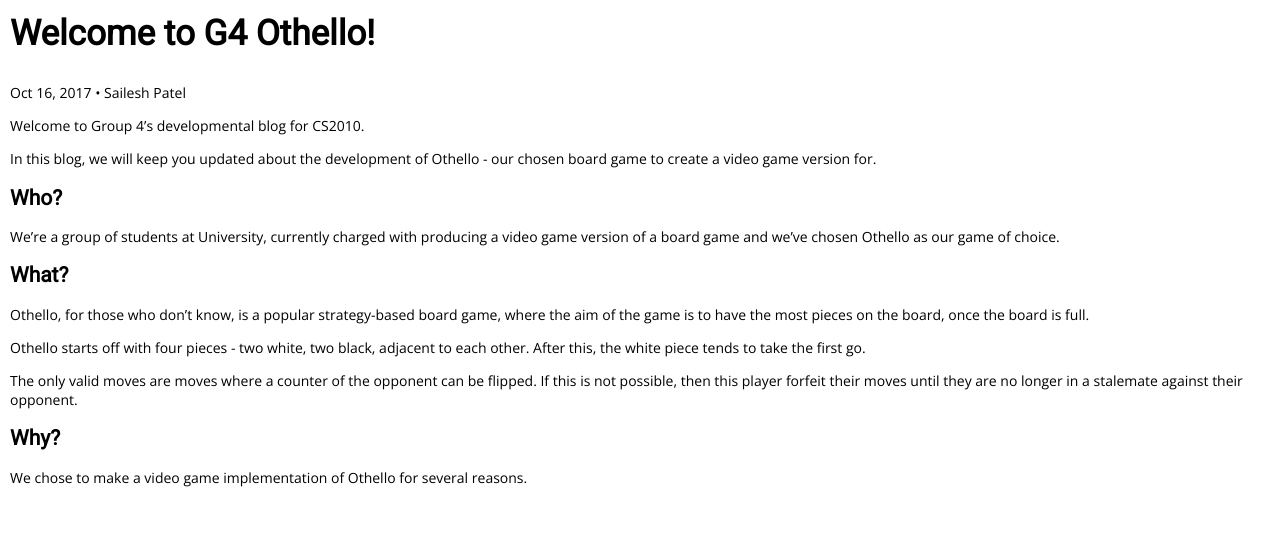
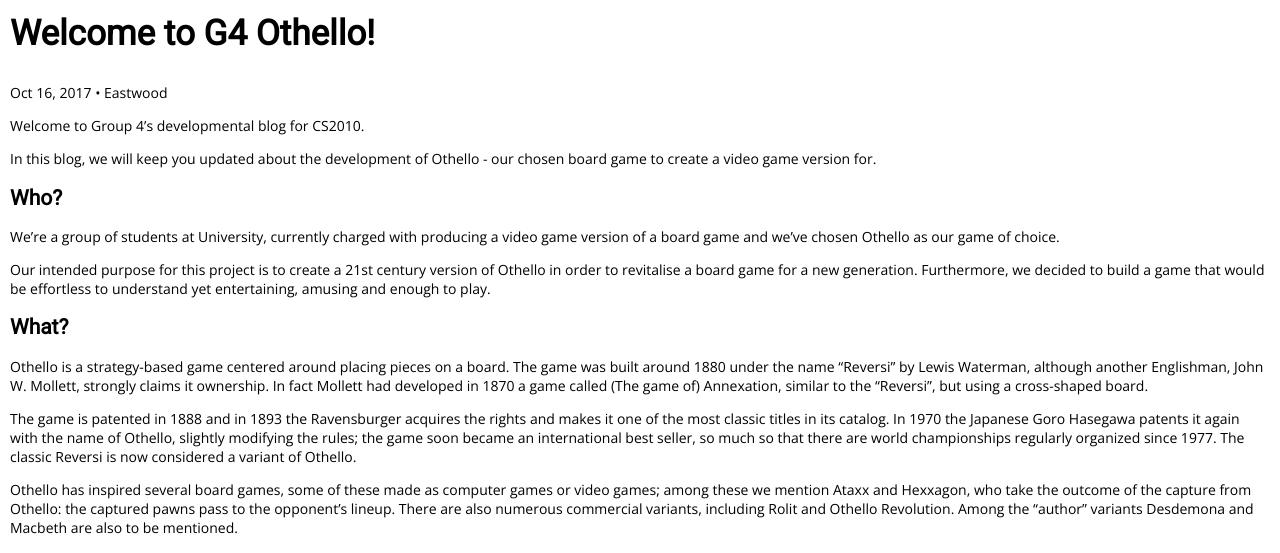
Before and after one commit to SaileshPatel/othello-website, a Jekyll site: the page built from _posts/2017-10-16-welcome-to-g4-othello.markdown, in a window 1280 px wide and 1400 px high, scrolled down 206 px. Shown: the top 553 px of the window. Built offline with Jekyll 4.4.1, drawn with Linux system fonts in a browser that asks for light colours; some of the changed text lies outside the part shown.

Commit message:
made new blog post

```diff
--- a/_posts/2017-10-16-welcome-to-g4-othello.markdown
+++ b/_posts/2017-10-16-welcome-to-g4-othello.markdown
@@ -2,7 +2,7 @@
 layout: post
 title:  "Welcome to G4 Othello!"
 date:   2017-10-16 16:36:13 +0100
-author: Sailesh Patel
+author: Eastwood
 ---
 Welcome to Group 4's developmental blog for CS2010.
 
@@ -12,14 +12,36 @@
 
 We're a group of students at University, currently charged with producing a video game version of a board game and we've chosen Othello as our game of choice.
 
+Our intended purpose for this project is to create a 21st century version of Othello in order to revitalise a board game for a new generation. Furthermore, we decided to build a game that would be effortless to understand yet entertaining, amusing and enough to play.
+
+
 ## What?
+Othello is a strategy-based game centered around placing pieces on a board. The game was built around 1880 under the name “Reversi” by Lewis Waterman, although another Englishman, John W. Mollett, strongly claims it ownership. In fact Mollett had developed in 1870 a game called (The game of) Annexation, similar to the “Reversi”, but using a cross-shaped board.
 
-Othello, for those who don't know, is a popular strategy-based board game, where the aim of the game is to have the most pieces on the board, once the board is full.
+The game is patented in 1888 and in 1893 the Ravensburger acquires the rights and makes it one of the most classic titles in its catalog. In 1970 the Japanese Goro Hasegawa patents it again with the name of Othello, slightly modifying the rules; the game soon became an international best seller, so much so that there are world championships regularly organized since 1977. The classic Reversi is now considered a variant of Othello.
 
-Othello starts off with four pieces - two white, two black, adjacent to each other. After this, the white piece tends to take the first go.
+Othello has inspired several board games, some of these made as computer games or video games; among these we mention Ataxx and Hexxagon, who take the outcome of the capture from Othello: the captured pawns pass to the opponent's lineup. There are also numerous commercial variants, including Rolit and Othello Revolution. Among the "author" variants Desdemona and Macbeth are also to be mentioned.
 
-The only valid moves are moves where a counter of the opponent can be flipped. If this is not possible, then this player forfeit their moves until they are no longer in a stalemate against their opponent.
+The game consists of an 8x8 board and 64 two-colored pieces (black with one side, white on the other). The pieces are positioned in the grids on the board.
+
+![alt](/img/othello-strategy.gif)
+
+Figure 1. othello Image by FOURHALF.Inc (2011)
+
+Othello is played by two player, with the initial position being that shown in Figure 1 (FOURHALF.Inc, 2011) where white and tokens are placed adjanent to each other.
+
+Typically, Black begins with the player turns flipping between the two.
+
+Unlike the Reversi, the pieces constitute for the players a common patrimony to which everyone can draw: it can therefore happen that a player plays a number of pieces greater than 32.
+
+The move consists in placing a piece turned on the side of its color so that one or more opponent's pawns, placed perpendicularly, horizontally, and / or diagonally, remain closed between this pawn placed on the board and another pre-existing same color as the one played.
 
 ## Why?
 
-We chose to make a video game implementation of Othello for several reasons.
+We chose to make a video game implementation of Othello for several reasons. We decided to choose Othello, because unlike many other board games, Othello has the potential to have an international appeal due to the lack of language, meaning that language is not a barrier.
+
+Another reason Othello was chosen over other games was its simplicity and charm.
+
+## References
+
+- FOURHALF.Inc (2011). othello Image. [image] Available at: http://tx.english-ch.com/teacher/karis/kids-b/kids-othello/ [Accessed 10 Dec. 2017].
```
